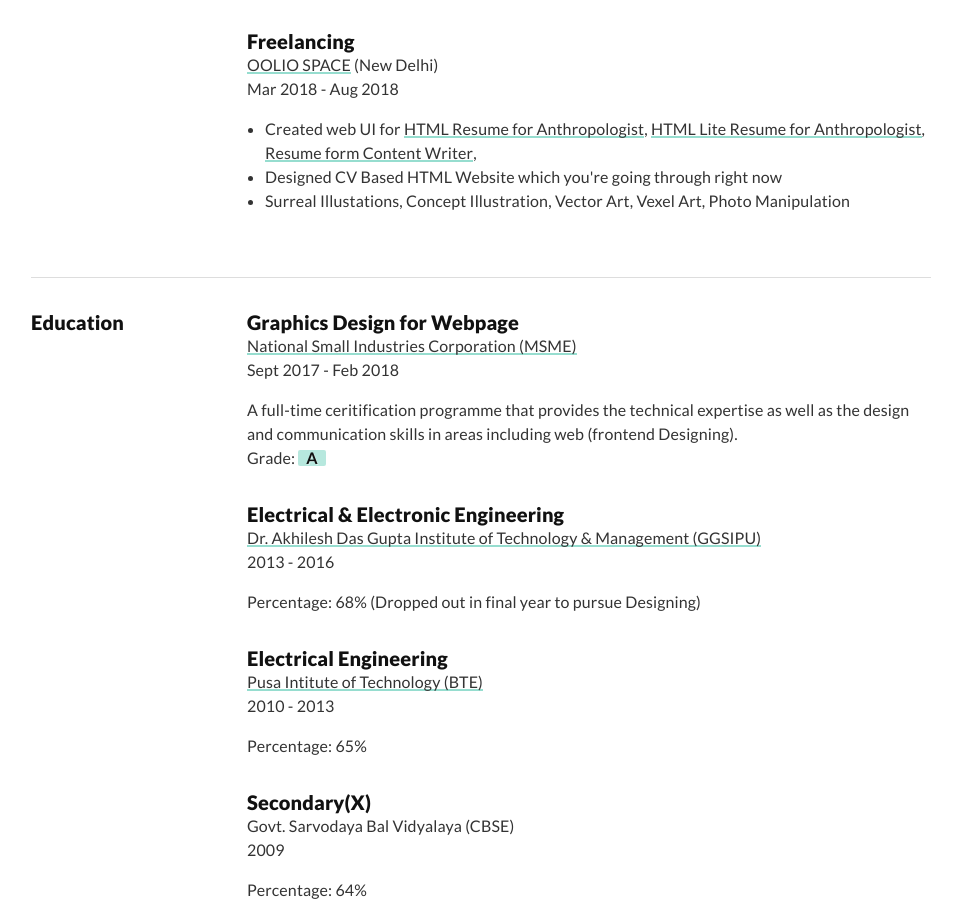
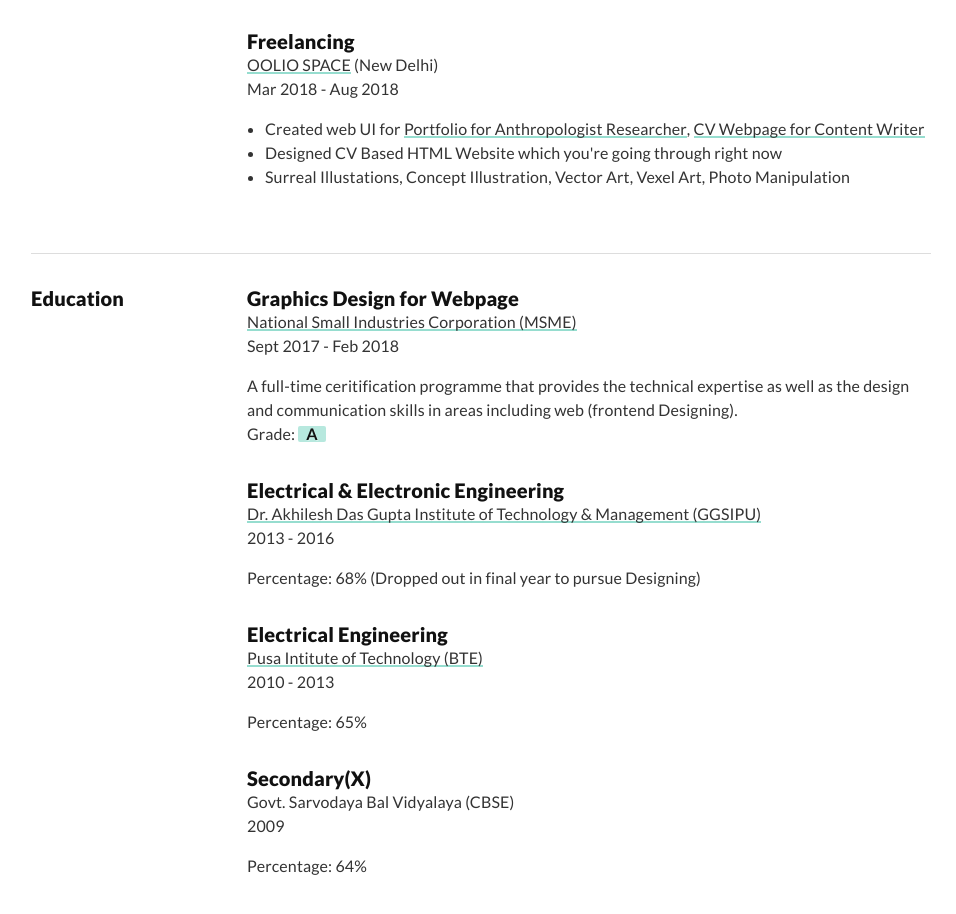
Before and after one commit to designinferno/Resume-Mayank, a plain HTML site: page index.html in a window 1280 px wide. Shown: the part 1989-2903 px from the top of the page, without its empty margins (159-1115 px from the left). Drawn offline with Linux system fonts and the light colour scheme.

Commit message:
Update and rename Index.html to index.html

```diff
--- a/Index.html
+++ b/index.html
@@ -739,9 +739,8 @@
                     <br> Mar 2018 - Aug 2018
                     <ul>
                       <li>Created web UI for
-                        <a class="u-link" href="https://anushree-pandey.web.app/">HTML Resume for Anthropologist</a>,
-                        <a class="u-link" href="https://anushree-pandey.web.app/cv.html">HTML Lite Resume for Anthropologist</a>,
-                        <a class="u-link" href="https://aarushi.web.app/">Resume form Content Writer </a>,
+                        <a class="u-link" href="https://anushree-pandey.web.app/">Portfolio for Anthropologist Researcher</a>,
+                        <a class="u-link" href="https://aarushi.web.app/">CV Webpage for Content Writer</a>
                       </li>
                         <li>Designed CV Based HTML Website which you're going through right now</li>
                         <li>Surreal Illustations, Concept Illustration, Vector Art, Vexel Art, Photo Manipulation</li>
```
